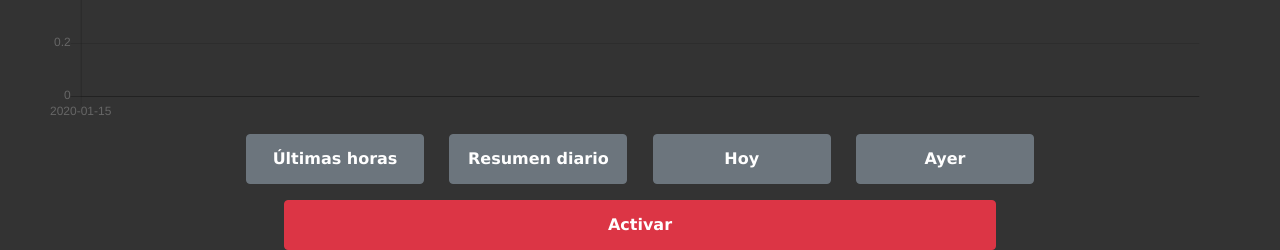
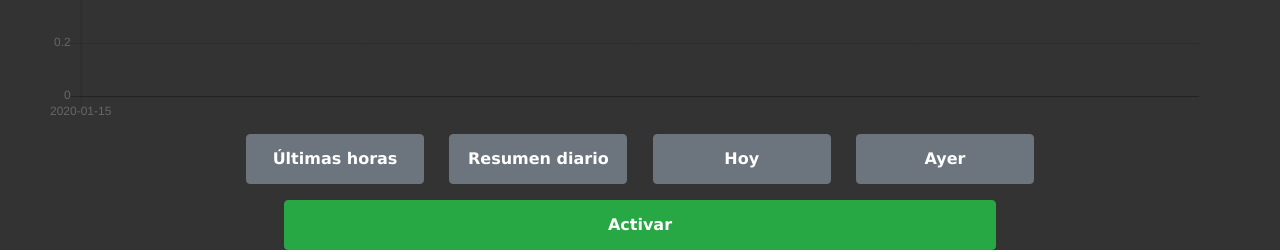
Before and after one commit to MdeMoUcH/termostato, a PHP site: page /daily.php in a window 1280 px wide. Shown: the part 568-818 px from the top of the page. Run offline with PHP 8.4, Linux system fonts and the light colour scheme; tables that the repository leaves empty hold one stand-in row (values such as "Sample post").

Commit message:
Cambio de color del botón según esté activado o desactivado

```diff
--- a/html/daily.php
+++ b/html/daily.php
@@ -48,9 +48,11 @@
 	if($bbdd->consulta('SELECT * FROM em_status ORDER BY fecha DESC LIMIT 1;')){
 		$cale = '1';
 		$cale_name = 'Activar';
+		$cale_class = 'success';
 		if($bbdd->resultado[0]['status'] == '1'){
 			$cale = '0';
 			$cale_name = 'Desactivar';
+			$cale_class = 'danger';
 		}
 	}
 }
--- a/html/index.php
+++ b/html/index.php
@@ -80,9 +80,11 @@
 	if($bbdd->consulta('SELECT * FROM em_status ORDER BY fecha DESC LIMIT 1;')){
 		$cale = '1';
 		$cale_name = 'Activar';
+		$cale_class = 'success';
 		if($bbdd->resultado[0]['status'] == '1'){
 			$cale = '0';
 			$cale_name = 'Desactivar';
+			$cale_class = 'danger';
 		}
 	}
 }
--- a/html/tpl.php
+++ b/html/tpl.php
@@ -11,6 +11,7 @@
 			.align_right {text-align:right;}
 			.btn {padding-top:12px;padding-bottom:12px;}
 			.btn-danger {width:60%;}
+			.btn-success {width:60%;}
 			.btn-secondary {min-width:15%;}
 			.container-fluid {width:95%;}
 			.row {background-color:#6C757D;margin:10px;border-radius:4px;width:100%;}
@@ -52,7 +53,7 @@
 					<a class="btn btn-secondary" href='/?md=yesterday'><b>Ayer</b></a>
 				</p>
 				<p class="align_center">
-					<a class="btn btn-danger" href='/?cale=<?=$cale?>'><b><?=$cale_name?></b></b></a>
+					<a class="btn btn-<?=$cale_class?>" href='/?cale=<?=$cale?>'><b><?=$cale_name?></b></b></a>
 				</p>
 			</div>
 		</div>
```
